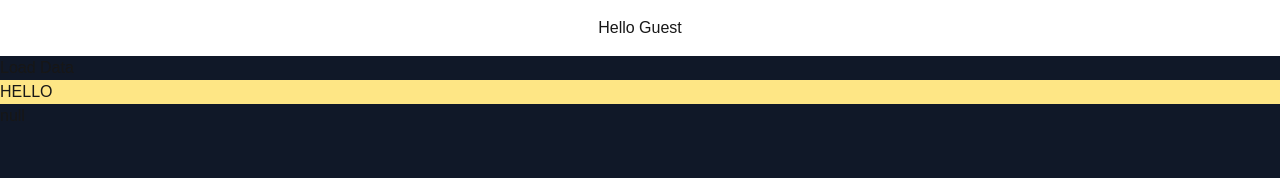
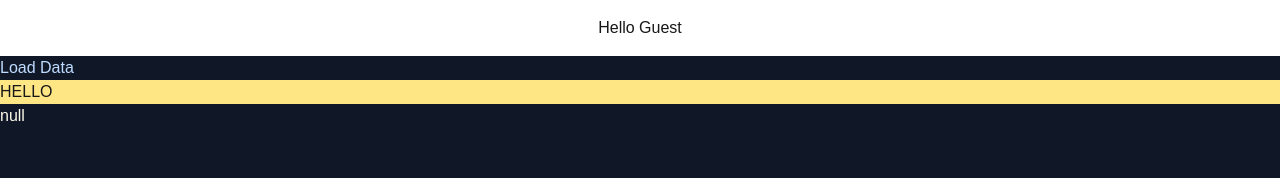
Before and after one commit to nanawally/todo-ui, a Next.js app: page /tasks in a window 1280 px wide. Shown: the top 178 px of the page. Built offline with nearby package versions, Linux system fonts and the light colour scheme; no server answers.

Commit message:
extra commit

```diff
--- a/app/(core)/(routes)/tasks/page.tsx
+++ b/app/(core)/(routes)/tasks/page.tsx
@@ -15,7 +15,7 @@ export default function Page() {
       //},
     });
 
-     console.log("Fetched data:", data); // this doesn't appear
+    console.log("Fetched data:", data);
 
     if (!data) return;
 
@@ -24,9 +24,9 @@ export default function Page() {
 
   return (
     <>
-      <button onClick={load}>Load Data</button>
+      <button onClick={load} className=" text-blue-200">Load Data</button>
       <div className=" bg-amber-200">HELLO</div>
-      <p>{JSON.stringify(apiData)}</p>
+      <p className=" text-amber-50">{JSON.stringify(apiData)}</p>
     </>
   );
 }
```
Also changed, not shown: app/_service/taskservice.ts (added).
